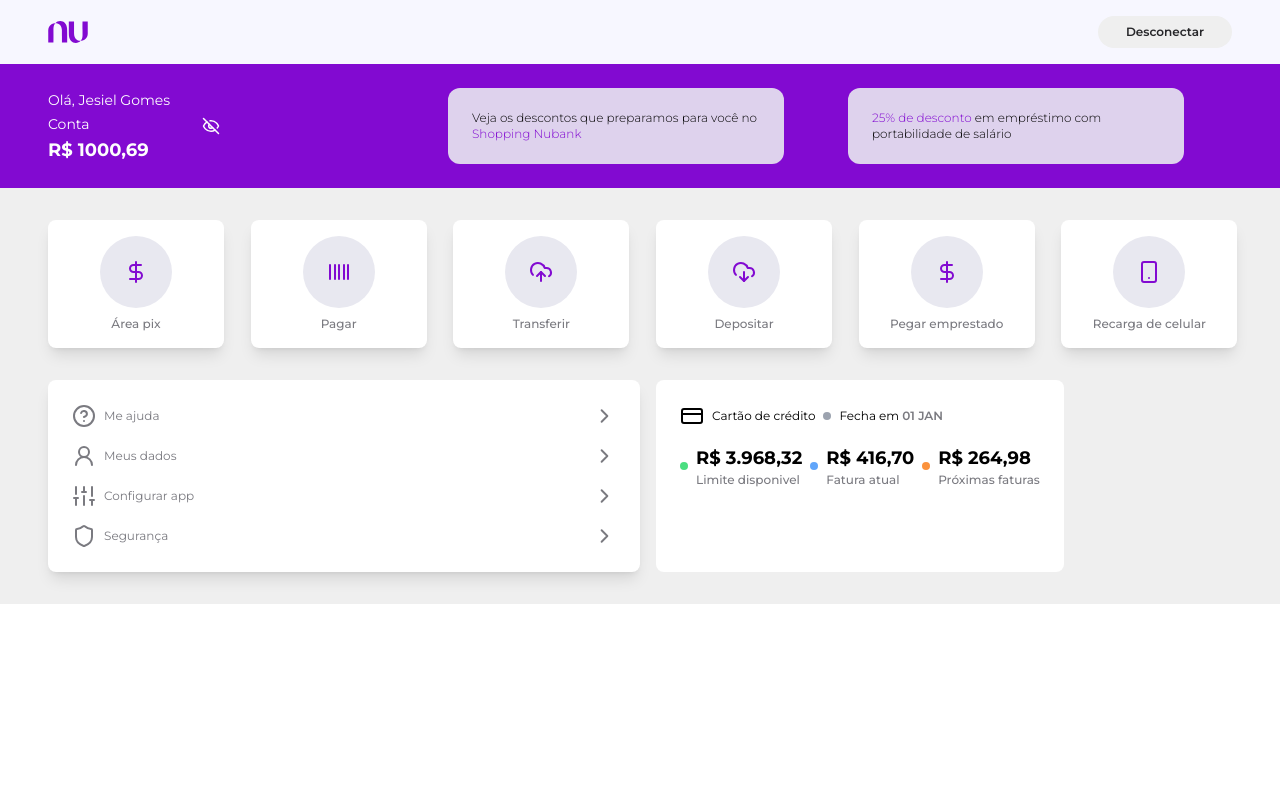
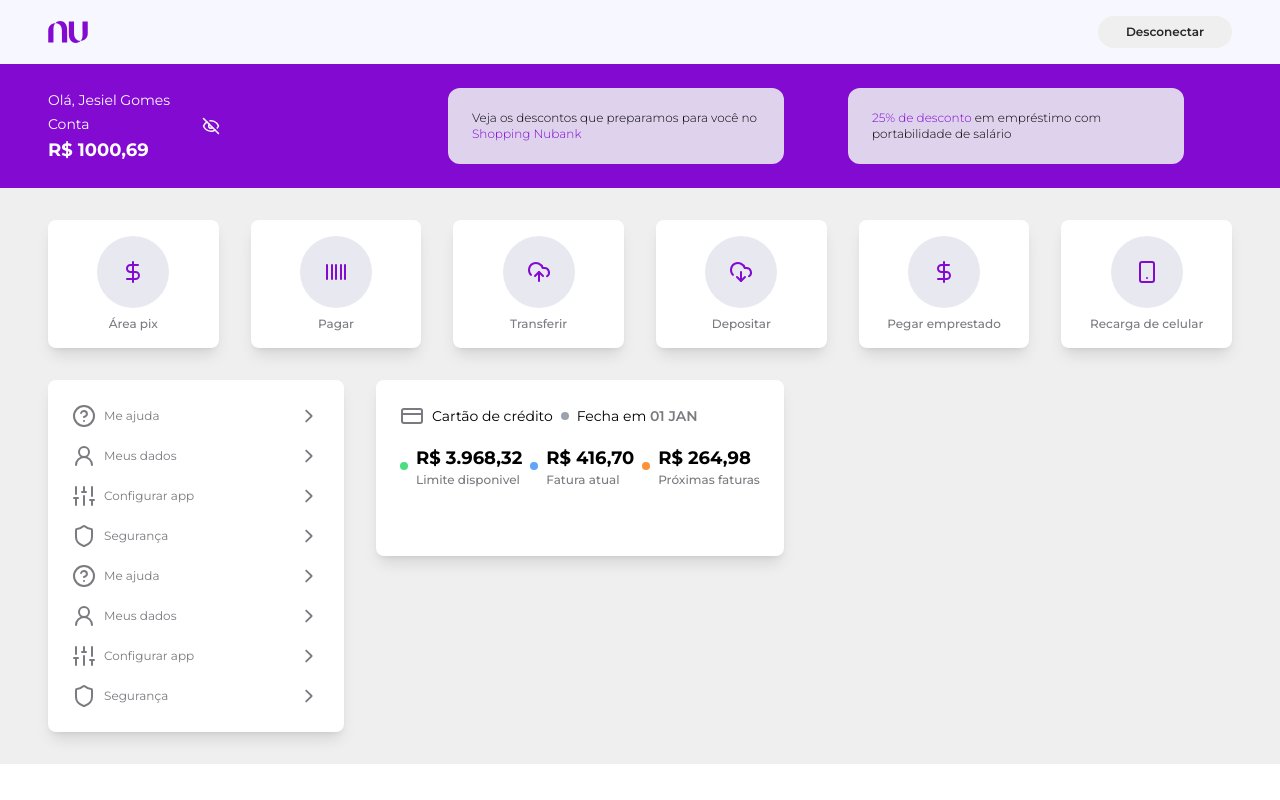
Before and after one commit to jesieldotdev/nubank-clone, a React (Vite) app: page / in a window 1280 px wide. Built offline with nearby package versions, Linux system fonts and the light colour scheme.

Commit message:
fix: paddings

```diff
--- a/src/pages/Desktop/components/CreditCard/index.tsx
+++ b/src/pages/Desktop/components/CreditCard/index.tsx
@@ -7,15 +7,15 @@
 
 export const ExpenseCard = () => {
     return (
-        <div className="bg-white rounded-lg mt-8 p-6 gap-4 flex flex-col">
-            <div className="flex gap-2 items-center text-xs ">
-                <CreditCard />
+        <div className="bg-white rounded-lg mt-8 p-6 gap-4 shadow-lg h-44 ">
+            <div className="flex gap-2 items-center text-sm ">
+                <CreditCard color="#7a7a80" />
                 <p className="">Cartão de crédito</p>
                 <div className="rounded-full h-2 w-2 bg-gray-400" />
                 <p>Fecha em <span className="font-semibold text-[#7a7a80] ">01 JAN</span></p>
             </div>
 
-            <div className="flex gap-2">
+            <div className="flex gap-2 mt-4">
 
                 <div className="flex items-center text-xs gap-2">
                     <div className="rounded-full h-2 w-2 bg-green-400 " />
--- a/src/pages/Desktop/components/Menu/index.tsx
+++ b/src/pages/Desktop/components/Menu/index.tsx
@@ -23,9 +23,25 @@
             name: 'Segurança',
             icon: Shield
         },
+        {
+            name: 'Me ajuda',
+            icon: CircleHelp
+        },
+        {
+            name: 'Meus dados',
+            icon: UserRound
+        },
+        {
+            name: 'Configurar app',
+            icon: SlidersVertical
+        },
+        {
+            name: 'Segurança',
+            icon: Shield
+        },
     ]
     return (
-        <div className="p-6 rounded-lg flex flex-col justify-center bg-white w-2/4 mt-8 shadow-lg gap-4">
+        <div className="p-6 rounded-lg flex flex-col justify-center bg-white w-1/4 mt-8 shadow-lg gap-4">
             {
                 items.map(item =>
                     <div className="flex
--- a/src/pages/Desktop/index.tsx
+++ b/src/pages/Desktop/index.tsx
@@ -41,8 +41,6 @@
             name: 'Recarga de celular',
             icon: Smartphone
         },
-
-
     ]
     return (
         <div className="bg-[#efefef] h-full">
@@ -53,7 +51,7 @@
 
             <div className="px-12 py-8">
 
-                <div className="grid md:grid-cols-4 lg:grid-cols-6 gap-8">
+                <div className="flex gap-8">
                     {
                         items.map(category =>
                             <Card
@@ -64,7 +62,7 @@
                     }
                 </div>
 
-                <div className="flex gap-4">
+                <div className="flex gap-8">
                     <Menu />
                     <ExpenseCard />
                 </div>
```
